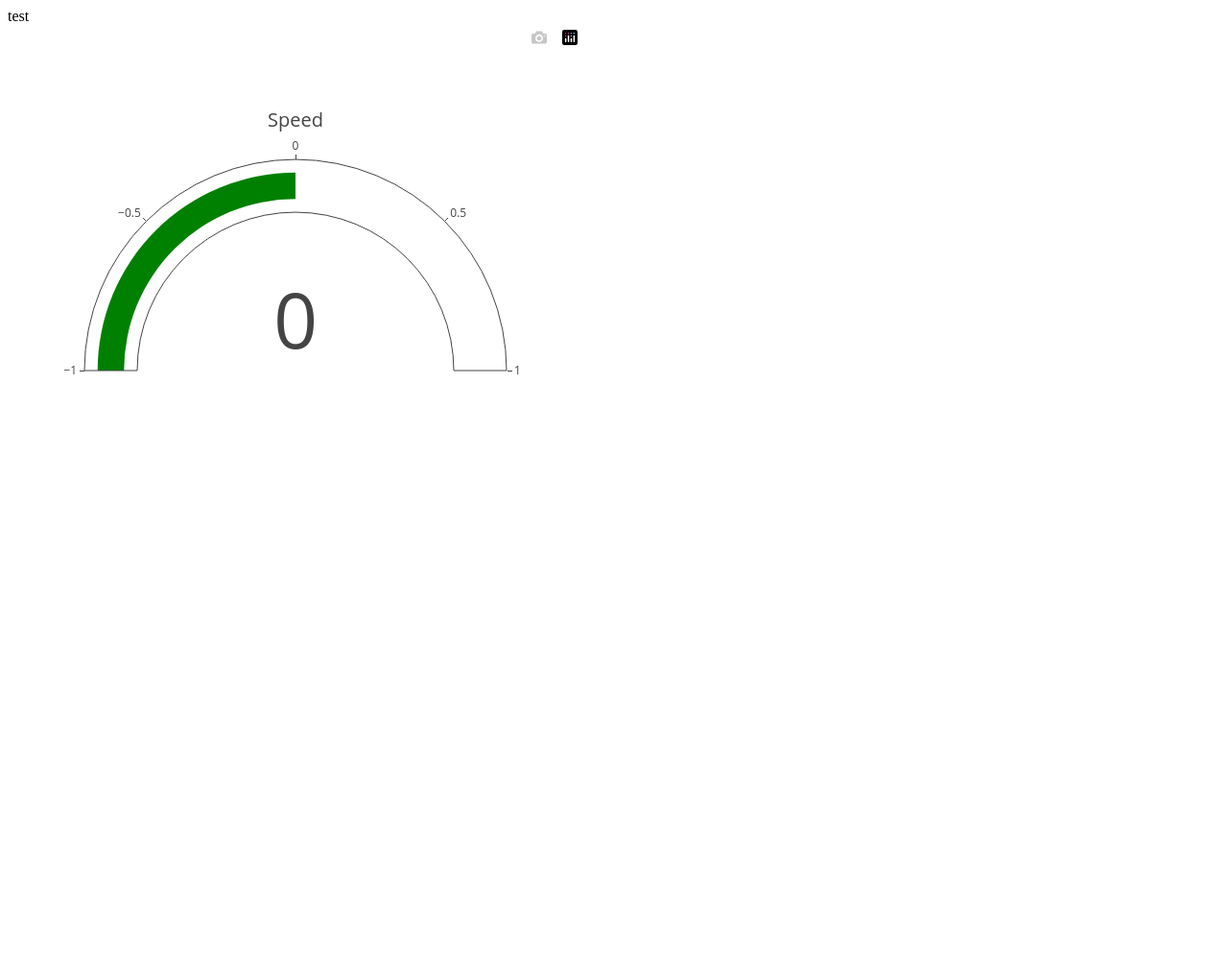
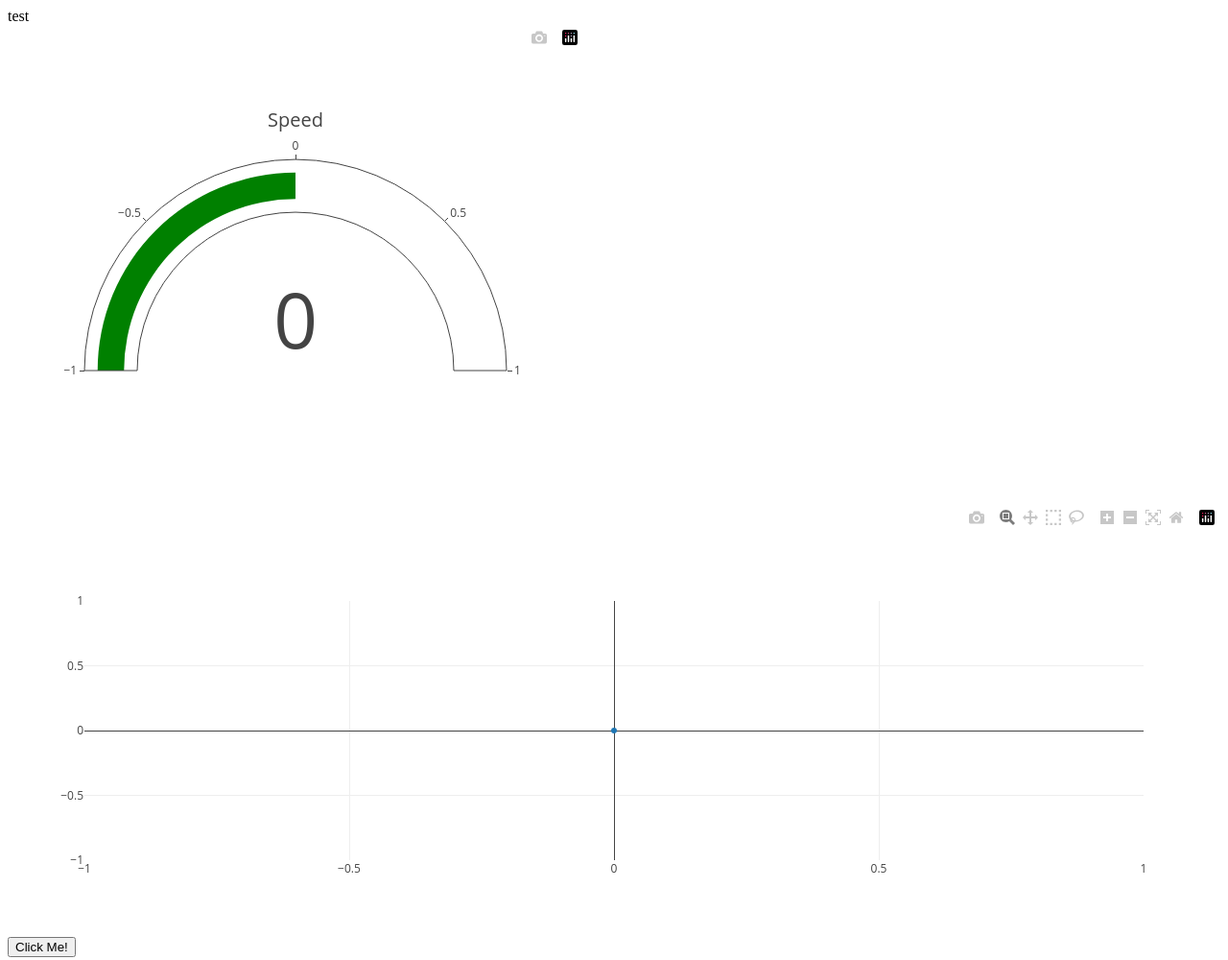
Before and after one commit to AndrejTica/maki, a website built with Parcel: page frontend/index.html in a window 1280 px wide. Shown: the whole page at 96% size. Before the commit the page ends 938 px from the top, so only its background shows below. Built offline with nearby package versions, Linux system fonts and the light colour scheme; files whose address does not match are found by name.

Commit message:
Added line chart

```diff
--- a/frontend/index.html
+++ b/frontend/index.html
@@ -9,9 +9,10 @@
     <link rel="icon" href="./favicon.ico" type="image/x-icon">
   </head>
   <body>
-    <div id='myDiv'>test</div>
-    <div style="width: 800px;"><canvas id="acquisitions"></canvas></div>
-    <div id="tester" style="width:600px;height:250px;"></div>
+    <div id='gaugeDiv'>test</div>
+    <div id="lineDiv"></div>
+    <div id="test" ></div>
+    <button id="line_button" type="button">Click Me!</button>
     <script src="../dist/main.js"></script>
   </body>
 </html>
--- a/frontend/src/index.js
+++ b/frontend/src/index.js
@@ -1,10 +1,13 @@
-import Chart from 'chart.js/auto'
 import Plotly from 'plotly.js-dist-min'
 import { async } from 'regenerator-runtime';
 
-
-async function getData() {
-  const url = "http://127.0.0.1:8000/data";
+async function getData(all) {
+  let url;
+  if(all){
+    url = "http://127.0.0.1:8000/data/all";
+  } else {
+    url = "http://127.0.0.1:8000/data";
+  }
   try {
     const response = await fetch(url);
     if (!response.ok) {
@@ -18,29 +21,7 @@ async function getData() {
   }
 }
 
-
-//var lineChart = new Chart(
-//  document.getElementById('acquisitions'),
-//  {
-//    type: 'line',
-//    data: {
-//      datasets: [
-//        {
-//          label: 'Acquisitions by year',
-//        }
-//      ]
-//    }
-//  }
-//);
-async function updateDiv() {
-  const data = await getData();
-  lineChart.data.datasets[0].data[2] = data.map(val => val.value);
-  lineChart.data.labels = [1, 2, 3, 4, 5, 6];
-  lineChart.update();
-
-}
-
-var data = [
+var data_gauge = [
   {
     value: 0,
     title: { text: "Speed" },
@@ -50,17 +31,45 @@ var data = [
 ];
 
 async function create_gauge() {
-
   var layout = { width: 600, height: 500, margin: { t: 0, b: 0 } };
-  Plotly.newPlot('myDiv', data, layout);
+  Plotly.newPlot('gaugeDiv', data_gauge, layout);
 }
 
 async function update_gauge() {
-  const mydata = await getData();
-  console.log(mydata)
-  Plotly.restyle('myDiv', { value: [mydata.value] }, 0);
+  const mydata_gauge = await getData(false);
+  console.log(mydata_gauge);
+  Plotly.restyle('gaugeDiv', { value: [mydata_gauge.value] }, 0);
 }
 
-create_gauge(data)
+create_gauge(data_gauge);
 
-setInterval(update_gauge, 2000)
+setInterval(update_gauge, 2000);
+
+//LINE CHART ------------------
+
+var trace1 = {
+  x: [0],
+  y: [0],
+  type: 'lines'
+};
+
+var data_line = [trace1];
+
+async function create_line() {
+  Plotly.newPlot('lineDiv', data_line);
+}
+
+async function update_line() {
+  const mydata_line = await getData(true);
+  const mydata_map_line_value = mydata_line.map((mydata) => mydata.value)
+  const mydata_map_line_time = mydata_line.map((mydata) => mydata.time)
+  console.log(mydata_map_line_value);
+  Plotly.restyle('lineDiv', { y: [mydata_map_line_value] }, 0);
+  Plotly.restyle('lineDiv', { x: [mydata_map_line_time] }, 0);
+}
+
+document.getElementById("line_button").addEventListener("click", function() {
+  update_line()
+});
+
+create_line()
```
Also changed, not shown: 1 other file.
